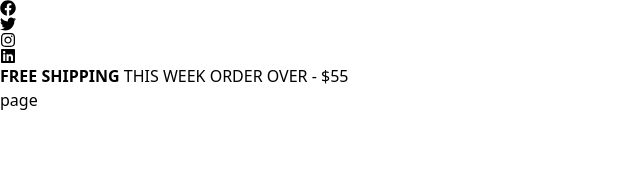
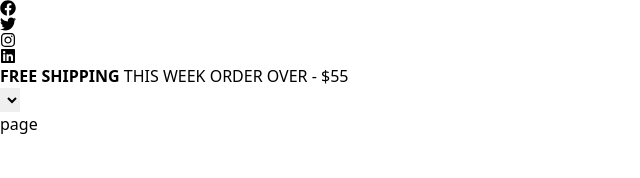
Before and after one commit to adilraees786/New-Next-JS-Project, a Next.js app: page / in a window 1280 px wide. Shown: the top 178 px of the page, without its empty margins (0-640 px from the left). Built offline with nearby package versions, Linux system fonts and the light colour scheme.

Commit message:
start select

```diff
--- a/src/Components/Headertop.js
+++ b/src/Components/Headertop.js
@@ -16,6 +16,15 @@ const Headertop = () => {
                     <div className=' text-gray-500 text-[12px] '>
                        <b>FREE SHIPPING</b>  THIS WEEK ORDER OVER - $55
                     </div>
+                    <div className=' flex gap-4'>
+                        <select className=' text-gray-500
+                         text-[12px] w-[70px]'
+                         name='Currency'
+                         id='currency'>
+
+                        </select>
+
+                    </div>
                 </div>
             </div>
         </div>
```
